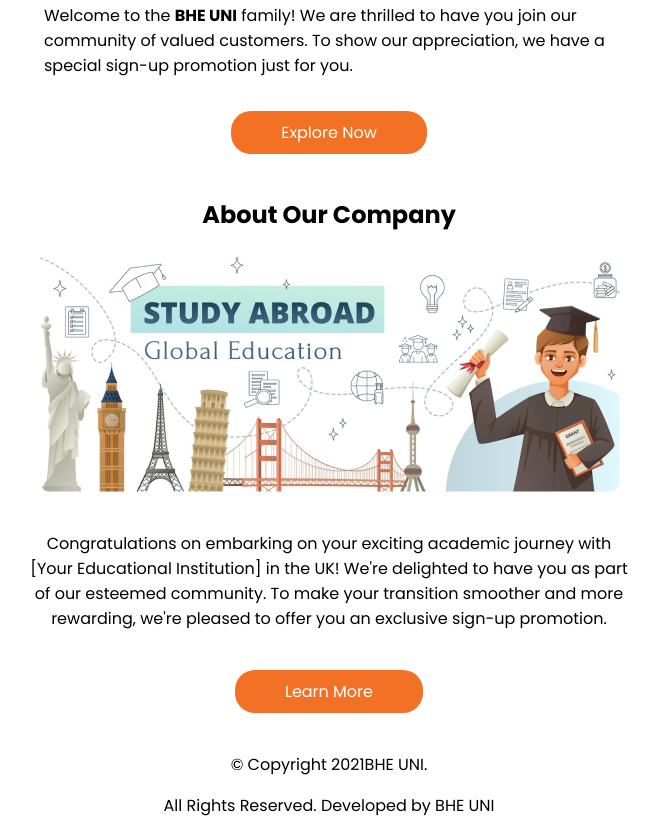
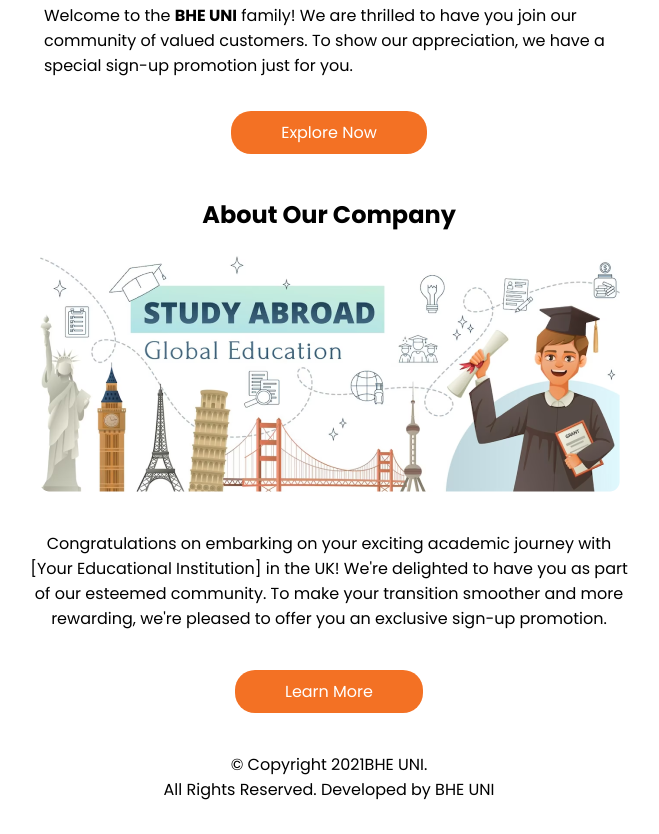
Before and after one commit to devriazul/welcome-email-template, a plain HTML site: page index.html in a window 1280 px wide. Shown: the part 442-1276 px from the top of the page, without its empty margins (311-970 px from the left). Drawn offline with Linux system fonts and the light colour scheme.

Commit message:
update footer

```diff
--- a/index.html
+++ b/index.html
@@ -95,8 +95,7 @@
             <a class="btn" href="">Learn More</a>
         </div>
         <div class="text-center pt-3">
-            <p>© Copyright 2021BHE UNI. </p>
-            <p>All Rights Reserved. Developed by BHE UNI</p>
+            <p>© Copyright 2021BHE UNI.<br>All Rights Reserved. Developed by BHE UNI</p>
         </div>
     </div>
 </body>
```
